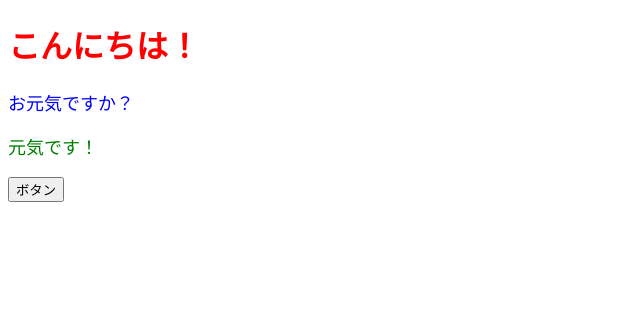
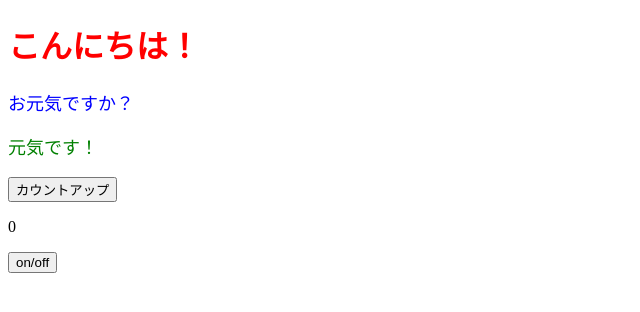
Before and after one commit to kai1277/todo_react, a React (Vite) app: page / in a window 1280 px wide. Shown: the top 312 px of the page, without its empty margins (0-640 px from the left). Built offline with nearby package versions, Linux system fonts and the light colour scheme.

Commit message:
useEffect

```diff
--- a/src/App.jsx
+++ b/src/App.jsx
@@ -1,13 +1,36 @@
 import { ColorfulMessage } from "./components/ColorfulMessage";
+import { useState, useEffect } from "react";
 
 export const App = () => {
-  const onClickButton = () => alert();
+  console.log("--App--");
+  const [num, setNum] = useState(0);
+  const [isShowFace, setIsShowFace] = useState(false);
+  const onClickCountUp = () => {
+    setNum((prev) => prev + 1);
+  };
+  const onClickToggle = () => {
+    setIsShowFace(!isShowFace);
+  };
+
+  useEffect(() => {
+    if (num > 0) {
+      if (num % 3 === 0) {
+        isShowFace || setIsShowFace(true);
+      } else {
+        isShowFace && setIsShowFace(false);
+      }
+    }
+  }, [num]);
+
   return (
     <div>
       <h1 style={{ color: "red" }}>こんにちは！</h1>
       <ColorfulMessage color="blue">お元気ですか？</ColorfulMessage>
-      <ColorfulMessage color="green">元気です！</ColorfulMessage>
-      <button onClick={onClickButton}>ボタン</button>
+      <ColorfulMessage color="green">元気です！</ColorfulMessage>{" "}
+      <button onClick={onClickCountUp}>カウントアップ</button>
+      <p>{num}</p>
+      <button onClick={onClickToggle}>on/off</button>
+      {isShowFace && <p>ああああ</p>}
     </div>
   );
 };
```
